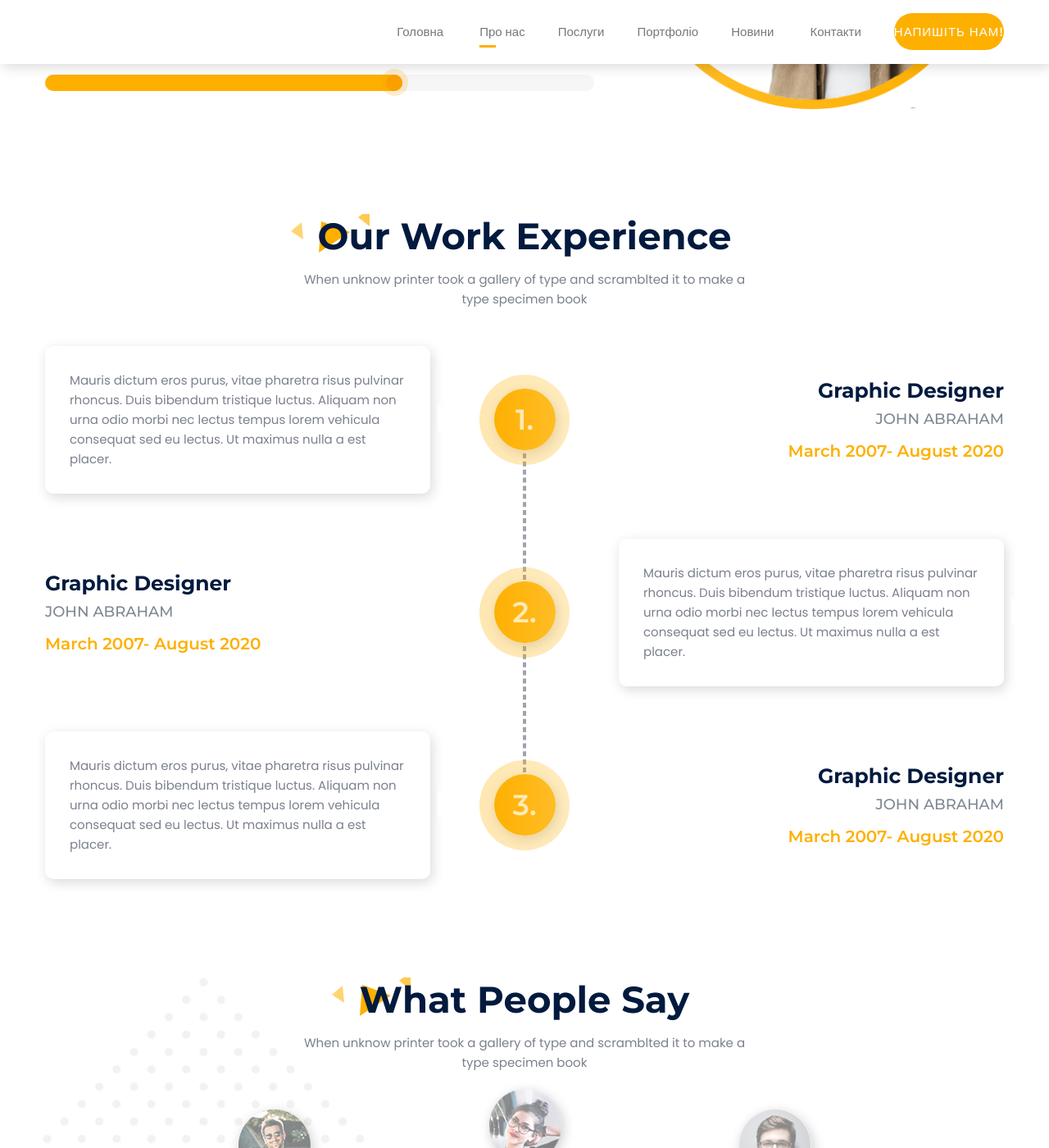
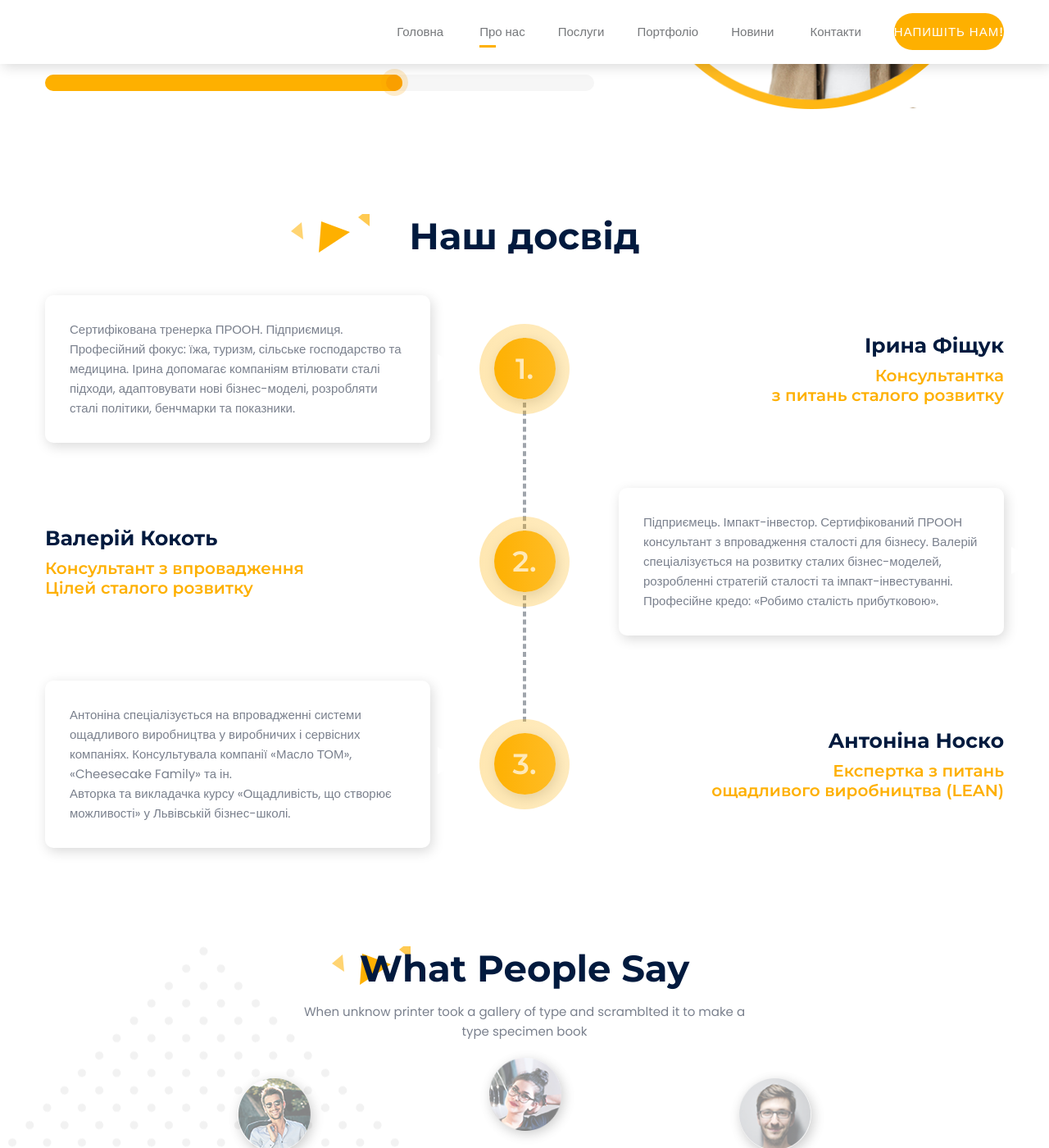
Before and after one commit to SDG-Business-Consulting/jekyll-site, a Jekyll site: the page built from about.html, in a window 1280 px wide and 1400 px high, scrolled down 1630 px. Shown: the whole window at 82% size. Built offline with Jekyll 4.4.1, drawn with Linux system fonts in a browser that asks for light colours; comment, search, counter and statistics services are not loaded.

Commit message:
Our Experience: translation to UA

```diff
--- a/_includes/our_experience.html
+++ b/_includes/our_experience.html
@@ -4,8 +4,8 @@
 		<div class="row">
 			<div class="col-lg-12">
 				<div class="section_title text-center">
-					<h2>Our Work Experience</h2>
-					<p>When unknow printer took a gallery of type and scramblted it to make a type specimen book</p>
+					<h2>Наш досвід</h2>
+					<!-- End deneb_experience section <p>When unknow printer took a gallery of type and scramblted it to make a type specimen book</p> -->
 				</div>
 			</div>
 		</div>
@@ -13,7 +13,7 @@
 			<div class="row align-items-center">
 				<div class="col-lg-5 col-md-5">
 					<div class="deneb_text_box">
-						<p>Mauris dictum eros purus, vitae pharetra risus pulvinar rhoncus. Duis bibendum tristique luctus. Aliquam non urna odio morbi nec lectus tempus lorem vehicula consequat sed eu lectus. Ut maximus nulla a est placer.</p>
+						<p>Сертифікована тренерка ПРООН. Підприємиця. Професійний фокус: їжа, туризм, сільське господарство та медицина. Ірина допомагає компаніям втілювати сталі підходи, адаптовувати нові бізнес-моделі, розробляти сталі політики, бенчмарки та показники.</p>
 					</div>
 				</div>
 				<div class="col-lg-2 col-md-2">
@@ -23,9 +23,9 @@
 				</div>
 				<div class="col-lg-5 col-md-5">
 					<div class="deneb_info_box">
-						<h4>Graphic Designer</h4>
-						<h5>john abraham</h5>
-						<h6>March 2007- August 2020</h6>
+						<h4>Ірина Фіщук</h4>
+						<h6>Консультантка</h6>
+						<h6> з питань сталого розвитку</h6>
 					</div>
 				</div>
 			</div>
@@ -34,9 +34,9 @@
 			<div class="row align-items-center">
 				<div class="col-lg-5 col-md-5">
 					<div class="deneb_info_box">
-						<h4>Graphic Designer</h4>
-						<h5>john abraham</h5>
-						<h6>March 2007- August 2020</h6>
+						<h4>Валерій Кокоть</h4>
+						<h6>Консультант з впровадження</h6>
+						<h6>Цілей сталого розвитку</h6>
 					</div>
 				</div>
 				<div class="col-lg-2 col-md-2">
@@ -46,7 +46,9 @@
 				</div>
 				<div class="col-lg-5 col-md-5">
 					<div class="deneb_text_box">
-						<p>Mauris dictum eros purus, vitae pharetra risus pulvinar rhoncus. Duis bibendum tristique luctus. Aliquam non urna odio morbi nec lectus tempus lorem vehicula consequat sed eu lectus. Ut maximus nulla a est placer.</p>
+						<p>Підприємець. Імпакт-інвестор. Сертифікований ПРООН консультант з впровадження сталості для бізнесу. Валерій спеціалізується на розвитку сталих бізнес-моделей, розробленні стратегій сталості та імпакт-інвестуванні.</p>
+
+						<p>Професійне кредо: «Робимо сталість прибутковою».</p>
 					</div>
 				</div>
 			</div>
@@ -55,7 +57,8 @@
 			<div class="row align-items-center">
 				<div class="col-lg-5 col-md-5">
 					<div class="deneb_text_box">
-						<p>Mauris dictum eros purus, vitae pharetra risus pulvinar rhoncus. Duis bibendum tristique luctus. Aliquam non urna odio morbi nec lectus tempus lorem vehicula consequat sed eu lectus. Ut maximus nulla a est placer.</p>
+						<p>Антоніна спеціалізується на впровадженні системи ощадливого виробництва у виробничих і сервісних компаніях. Консультувала компанії «Масло ТОМ», «Cheesecake Family» та ін.</p>
+						<p>Авторка та викладачка курсу «Ощадливість, що створює можливості» у Львівській бізнес-школі.</p>
 					</div>
 				</div>
 				<div class="col-lg-2 col-md-2">
@@ -65,9 +68,9 @@
 				</div>
 				<div class="col-lg-5 col-md-5">
 					<div class="deneb_info_box">
-						<h4>Graphic Designer</h4>
-						<h5>john abraham</h5>
-						<h6>March 2007- August 2020</h6>
+						<h4>Антоніна Носко</h4>
+						<h6>Експертка з питань</h6>
+						<h6>ощадливого виробництва (LEAN)</h6>
 					</div>
 				</div>
 			</div>
```
